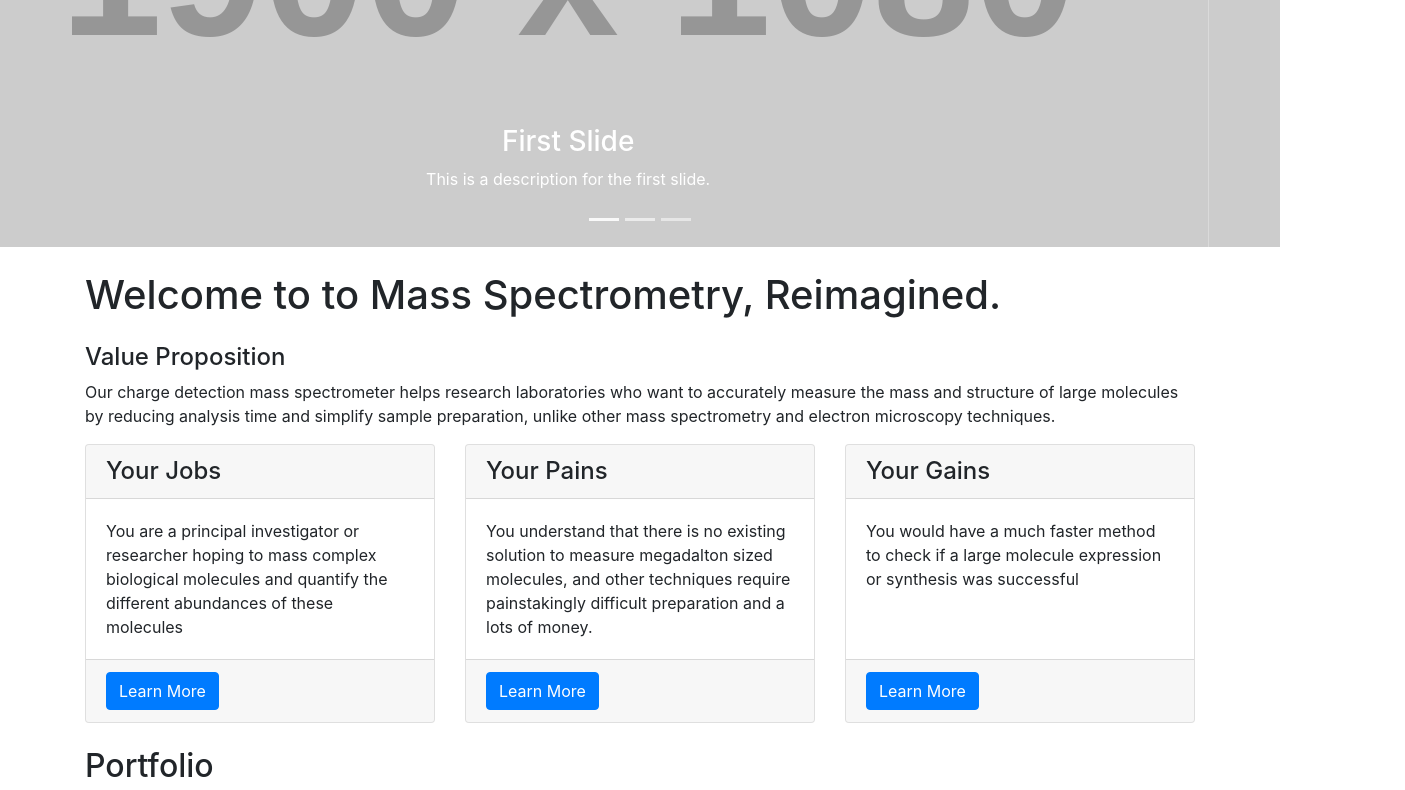
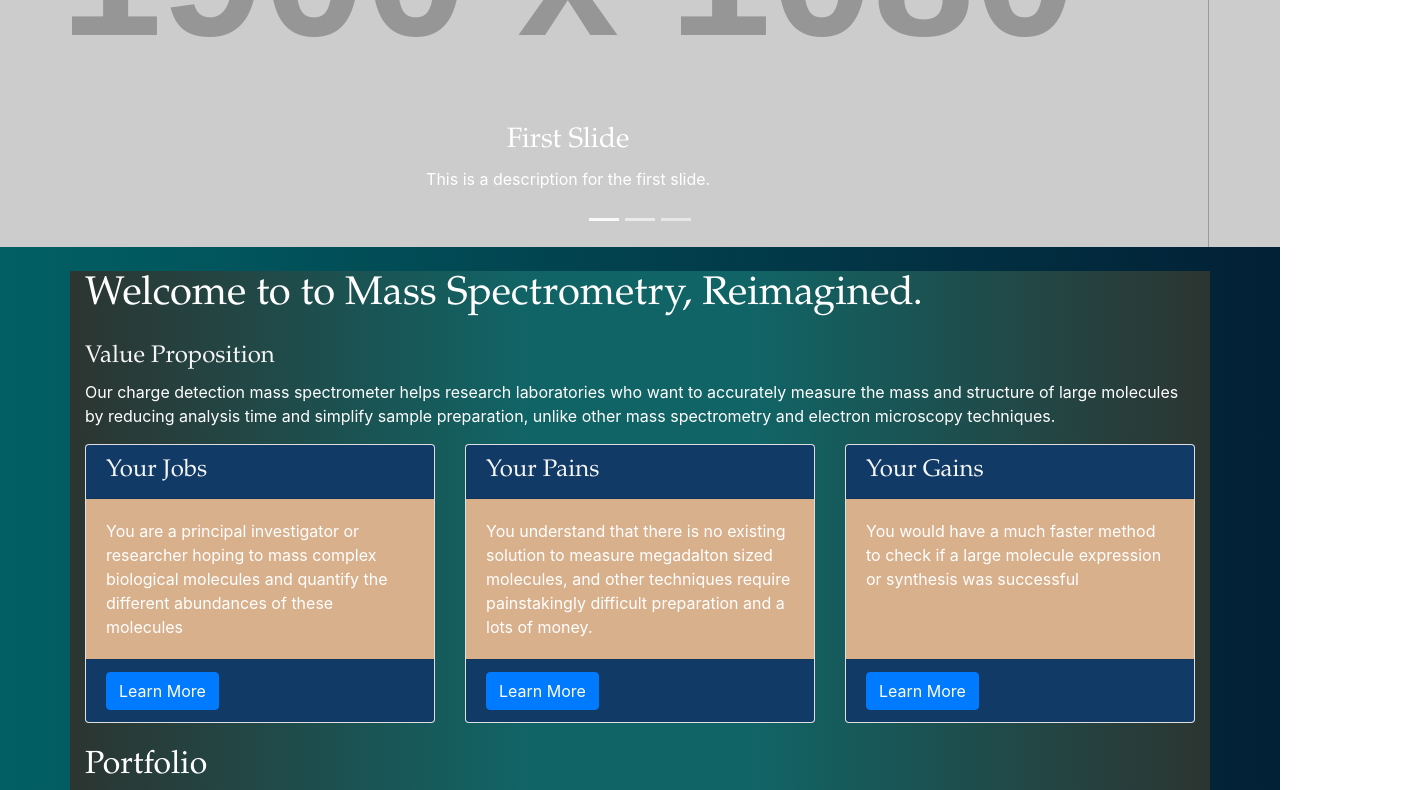
Before and after one commit to albertsuberkeley/albertsuberkeley.github.io, a website: page index.html in a window 1280 px wide. Shown: the part 329-1119 px from the top of the page, 1405 px wide, since content can reach past the window. Drawn offline with Linux system fonts and the light colour scheme; placeholder pictures from the web are drawn by us.

Commit message:
Finished Css landing page

```diff
--- a/css/modern-business.css
+++ b/css/modern-business.css
@@ -3,10 +3,15 @@
  * Copyright 2013-2019 Start Bootstrap
  * Licensed under MIT (https://github.com/BlackrockDigital/startbootstrap-logomodern-business-nav/blob/master/LICENSE)
  */
+
 body {
     padding-top: 56px;
+    background: linear-gradient(90deg, #016064, #022036);
+    color: white;
 }
-
+.collapse.navbar-collapse {
+    background-color: #343a40;
+}
 .carousel-item {
     height: 65vh;
     min-height: 300px;
@@ -16,7 +21,40 @@ body {
     -o-background-size: cover;
     background-size: cover;
 }
-
+.py-5.bg-dark {
+    background-color: black;
+}
+.container {
+    background: linear-gradient(to left, #2C3531, #116466 40%, #116466 60%, #2C3531 100%);
+}
+.card-header {
+    background-color: #113a66;
+}
+.card-footer {
+    background-color: #113a66;
+}
+.card-body{
+    background-color:#D9B08C;
+}
 .portfolio-item {
     margin-bottom: 30px;
 }
+h1 {
+    font-family: 'Palatino Linotype';
+}
+h2 {
+    font-family: 'Palatino Linotype';
+}
+h3 {
+    font-family: 'Palatino Linotype';
+}
+h4 {
+    font-family: 'Palatino Linotype';
+    color: whitesmoke;
+}
+h5 {
+    font-family: 'Palatino Linotype';
+}
+h6 {
+    font-family: 'Palatino Linotype';
+}
--- a/index.html
+++ b/index.html
@@ -21,7 +21,7 @@
 <body>
 
   <!-- Navigation -->
-  <nav class="navbar fixed-top navbar-expand-lg navbar-dark bg-dark fixed-top" style="color:#0f2862;">
+  <nav class="navbar fixed-top navbar-expand-lg navbar-dark bg-dark fixed-top">
     <div class="container">
       <a class="navbar-brand" href="index.html">Ion by Ion Technologies</a>
       <button class="navbar-toggler navbar-toggler-right" type="button" data-toggle="collapse" data-target="#navbarResponsive" aria-controls="navbarResponsive" aria-expanded="false" aria-label="Toggle navigation">
@@ -256,7 +256,7 @@
           It works by measuring both the charge and mass to charge ratio of individual molecules, instead of merely measuring the mass to charge ratio—as is the case for conventional mass spectrometry techniques.</p>
       </div>
       <div class="col-lg-6">
-          <iframe width="750" height="450" src="https://www.youtube.com/embed/PMj6Mlv8HH0" frameborder="0" allow="accelerometer; autoplay; encrypted-media; gyroscope; picture-in-picture" allowfullscreen></iframe>
+          <!--<iframe width="750" height="450" src="https://www.youtube.com/embed/PMj6Mlv8HH0" frameborder="0" allow="accelerometer; autoplay; encrypted-media; gyroscope; picture-in-picture" allowfullscreen></iframe>-->
       </div>
     </div>
     <!-- /.row -->
```
Also changed, not shown: about.html (+2 -2 lines). Lines whose indentation alone changed are shown as unchanged.
